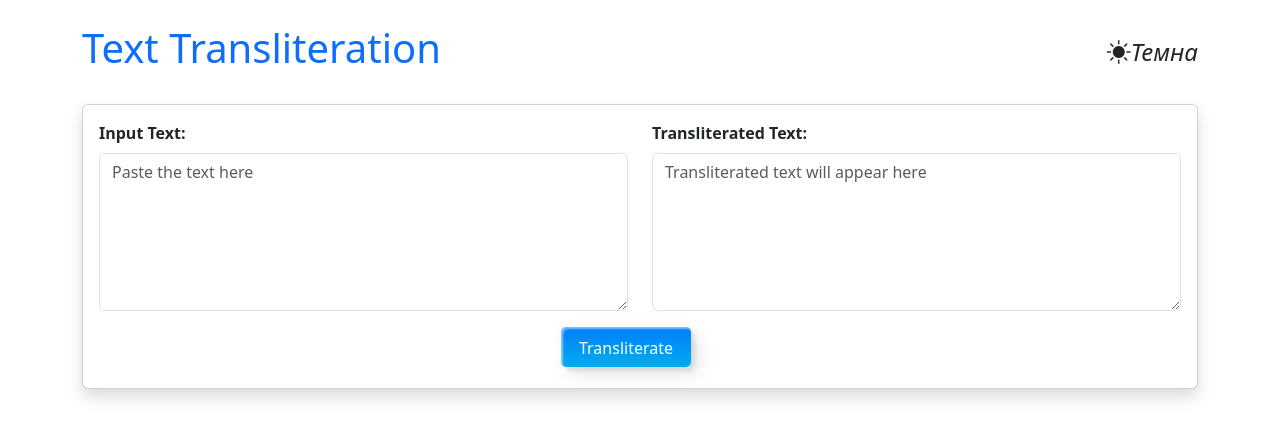
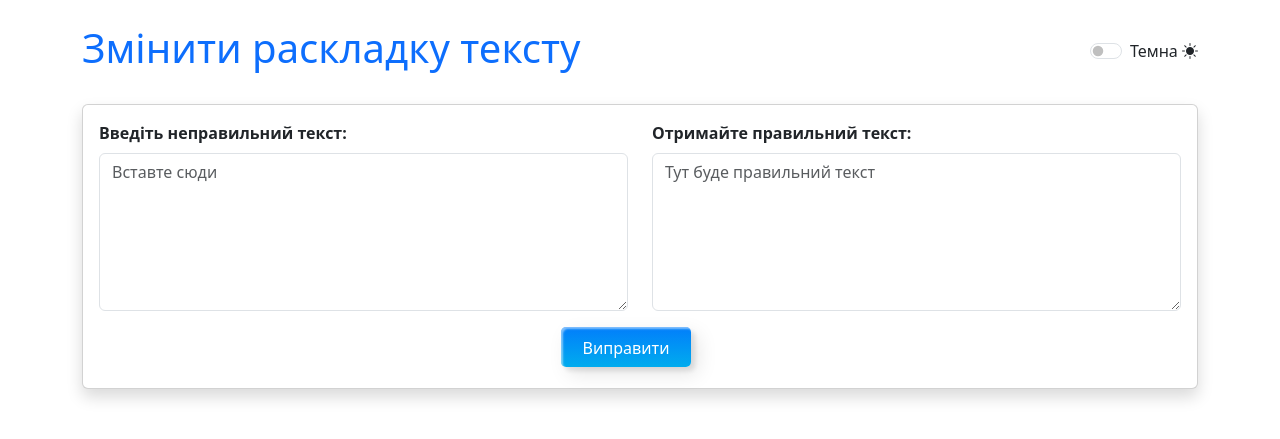
Before and after one commit to meni0419/DjangoTestProject, a Django app: page / in a window 1280 px wide. Shown: the top 439 px of the page. Run offline with Django 5.2, Linux system fonts and the light colour scheme.

Commit message:
added save to localstorage and UK

```diff
--- /dev/null
+++ b/static/scripts.js
@@ -0,0 +1,85 @@
+// Load persisted theme preference and switcher state on page load
+document.addEventListener("DOMContentLoaded", () => {
+    const storedTheme = localStorage.getItem("theme");
+    const themeSwitcher = document.getElementById("flexSwitchCheckDefault");
+
+    if (storedTheme === "dark") {
+        enableDarkMode();
+        themeSwitcher.checked = true; // Match switcher state to dark mode
+    } else {
+        disableDarkMode();
+        themeSwitcher.checked = false; // Match switcher state to light mode
+    }
+});
+
+// Toggle between light and dark mode
+function toggleTheme() {
+    const body = document.body;
+    const themeIcon = document.getElementById("themeToggleIcon");
+
+    // Check the current mode and toggle
+    if (body.classList.contains("dark-mode")) {
+        disableDarkMode();
+        localStorage.setItem("theme", "light"); // Save preference to localStorage
+    } else {
+        enableDarkMode();
+        localStorage.setItem("theme", "dark"); // Save preference to localStorage
+    }
+}
+
+// Enable Dark Mode
+function enableDarkMode() {
+    document.body.classList.add("dark-mode");
+    document.getElementById("themeToggleIcon").classList.replace("bi-sun-fill", "bi-moon-fill");
+    document.getElementById("themeToggleIcon").title = "Switch to Day Mode";
+    document.getElementById("pageTitle").classList.replace("text-primary", "text-info");
+    document.getElementById("labelToggle").innerText = "Світла";
+
+    // Apply dark mode to textareas
+    document.querySelectorAll("textarea").forEach((textarea) => textarea.classList.add("dark-mode"));
+
+    // Also ensure all labels become 'dark-mode' styled
+    document.querySelectorAll("label").forEach((label) => label.classList.add("dark-mode"));
+
+    // Apply dark mode to cards
+    document.querySelectorAll(".card").forEach((card) => card.classList.add("dark-mode"));
+}
+
+// Disable Dark Mode (Light Mode)
+function disableDarkMode() {
+    document.body.classList.remove("dark-mode");
+    document.getElementById("themeToggleIcon").classList.replace("bi-moon-fill", "bi-sun-fill");
+    document.getElementById("themeToggleIcon").title = "Switch to Night Mode";
+    document.getElementById("pageTitle").classList.replace("text-info", "text-primary");
+    document.getElementById("labelToggle").innerText = "Темна";
+
+    // Remove dark mode from textareas
+    document.querySelectorAll("textarea").forEach((textarea) => textarea.classList.remove("dark-mode"));
+
+    // Also revert labels to their default styles
+    document.querySelectorAll("label").forEach((label) => label.classList.remove("dark-mode"));
+
+    // Remove dark mode from cards
+    document.querySelectorAll(".card").forEach((card) => card.classList.remove("dark-mode"));
+}
+
+// Transliterate input text function (replace with your logic)
+async function transliterateText() {
+    const inputText = document.getElementById("inputText").value;
+    const csrfToken = document.querySelector('[name=csrfmiddlewaretoken]').value;
+
+    // Placeholder for POST request (replace with your Django logic)
+    const response = await fetch("/", {
+        method: "POST",
+        headers: {
+            "Content-Type": "application/x-www-form-urlencoded",
+            "X-CSRFToken": csrfToken
+        },
+        body: new URLSearchParams({
+            "text": inputText
+        })
+    });
+
+    const data = await response.json();
+    document.getElementById("outputText").value = data.transliterated_text;
+}
--- a/templates/homepage.html
+++ b/templates/homepage.html
@@ -1,5 +1,5 @@
 <!DOCTYPE html>
-<html lang="en">
+<html lang="uk">
 <head>
     <meta charset="UTF-8">
     <meta name="viewport" content="width=device-width, initial-scale=1.0">
@@ -7,6 +7,8 @@
     <!-- Bootstrap CSS -->
     <link href="https://cdn.jsdelivr.net/npm/bootstrap@5.3.2/dist/css/bootstrap.min.css" rel="stylesheet">
     <script src="https://cdn.jsdelivr.net/npm/bootstrap@5.3.2/dist/js/bootstrap.bundle.min.js"></script>
+    {% load static %}
+    <script src="{% static 'scripts.js' %}"></script>
     <style>
         /* Custom dark theme styles */
         body.dark-mode {
@@ -36,7 +38,7 @@
 
         /* Theme switch button styles */
         #themeToggleIcon {
-            font-size: 1.5rem;
+            font-size: 1rem;
             cursor: pointer;
         }
 
@@ -47,12 +49,13 @@
         label {
             transition: background-color 0.3s ease, color 0.3s ease;
         }
+
         /* 12 */
-        .btn-12{
+        .btn-12 {
             position: relative;
             right: 20px;
             bottom: 20px;
-            border:none;
+            border: none;
             box-shadow: none;
             width: 130px;
             height: 40px;
@@ -62,18 +65,19 @@
             color: #fff;
             background-color: transparent;
         }
+
         .btn-12 span {
-            background: rgb(0,172,238);
-            background: linear-gradient(0deg, rgba(0,172,238,1) 0%, rgba(2,126,251,1) 100%);
+            background: rgb(0, 172, 238);
+            background: linear-gradient(0deg, rgba(0, 172, 238, 1) 0%, rgba(2, 126, 251, 1) 100%);
             display: block;
             position: absolute;
             width: 130px;
             height: 40px;
-            box-shadow:inset 2px 2px 2px 0px rgba(255,255,255,.5),
-            7px 7px 20px 0px rgba(0,0,0,.1),
-            4px 4px 5px 0px rgba(0,0,0,.1);
+            box-shadow: inset 2px 2px 2px 0 rgba(255, 255, 255, .5),
+            7px 7px 20px 0 rgba(0, 0, 0, .1),
+            4px 4px 5px 0 rgba(0, 0, 0, .1);
             border-radius: 5px;
-            margin:0;
+            margin: 0;
             text-align: center;
             -webkit-box-sizing: border-box;
             -moz-box-sizing: border-box;
@@ -81,12 +85,12 @@
             -webkit-transition: all .3s;
             transition: all .3s;
         }
-            .btn-12 span:nth-child(1) {
-            box-shadow:
-            -7px -7px 20px 0px #fff9,
-            -4px -4px 5px 0px #fff9,
-            7px 7px 20px 0px #0002,
-            4px 4px 5px 0px #0001;
+
+        .btn-12 span:nth-child(1) {
+            box-shadow: -7px -7px 20px 0 #fff9,
+            -4px -4px 5px 0 #fff9,
+            7px 7px 20px 0 #0002,
+            4px 4px 5px 0 #0001;
             -webkit-transform: rotateX(90deg);
             -moz-transform: rotateX(90deg);
             transform: rotateX(90deg);
@@ -94,7 +98,8 @@
             -moz-transform-origin: 50% 50% -20px;
             transform-origin: 50% 50% -20px;
         }
-            .btn-12 span:nth-child(2) {
+
+        .btn-12 span:nth-child(2) {
             -webkit-transform: rotateX(0deg);
             -moz-transform: rotateX(0deg);
             transform: rotateX(0deg);
@@ -102,24 +107,31 @@
             -moz-transform-origin: 50% 50% -20px;
             transform-origin: 50% 50% -20px;
         }
+
         .btn-12:hover span:nth-child(1) {
-            box-shadow:inset 2px 2px 2px 0px rgba(255,255,255,.5),
-            7px 7px 20px 0px rgba(0,0,0,.1),
-            4px 4px 5px 0px rgba(0,0,0,.1);
+            box-shadow: inset 2px 2px 2px 0 rgba(255, 255, 255, .5),
+            7px 7px 20px 0 rgba(0, 0, 0, .1),
+            4px 4px 5px 0 rgba(0, 0, 0, .1);
             -webkit-transform: rotateX(0deg);
             -moz-transform: rotateX(0deg);
             transform: rotateX(0deg);
         }
+
         .btn-12:hover span:nth-child(2) {
-            box-shadow:inset 2px 2px 2px 0px rgba(255,255,255,.5),
-            7px 7px 20px 0px rgba(0,0,0,.1),
-            4px 4px 5px 0px rgba(0,0,0,.1);
+            box-shadow: inset 2px 2px 2px 0 rgba(255, 255, 255, .5),
+            7px 7px 20px 0 rgba(0, 0, 0, .1),
+            4px 4px 5px 0 rgba(0, 0, 0, .1);
             color: transparent;
             -webkit-transform: rotateX(-90deg);
             -moz-transform: rotateX(-90deg);
             transform: rotateX(-90deg);
         }
+
         #labelToggle {
+            cursor: pointer;
+        }
+
+        .form-check-input {
             cursor: pointer;
         }
     </style>
@@ -130,8 +142,15 @@
 <div class="container">
     <!-- Page Header with Theme Toggle -->
     <div class="d-flex justify-content-between align-items-center my-4">
-        <h1 id="pageTitle" class="text-primary">Text Transliteration</h1>
-        <i id="themeToggleIcon" class="bi bi-sun-fill" title="Switch to Night Mode" onclick="toggleTheme()" aria-hidden="true"><label id="labelToggle">Темна</label></i>
+        <h1 id="pageTitle" class="text-primary">Змінити раскладку тексту</h1>
+        <div class="form-check form-switch">
+            <label id="labelToggle" for="flexSwitchCheckDefault">Темна</label>
+            <input id="flexSwitchCheckDefault" title="Увімкніть нічний режим"
+                   onclick="toggleTheme()" aria-hidden="true" class="form-check-input"
+                   type="checkbox" role="switch">
+            <i id="themeToggleIcon" class="bi bi-sun-fill" title="Увімкніть нічний режим" onclick="toggleTheme()"
+               aria-hidden="true"></i>
+        </div>
     </div>
 
     <div class="card shadow">
@@ -142,112 +161,29 @@
                 <div class="row">
                     <!-- Input Text -->
                     <div class="col-12 col-lg-6 mb-3">
-                        <label for="inputText" class="form-label fw-semibold">Input Text:</label>
+                        <label for="inputText" class="form-label fw-semibold">Введіть неправильний текст:</label>
                         <textarea id="inputText" class="form-control" rows="6"
-                                  placeholder="Paste the text here"></textarea>
+                                  placeholder="Вставте сюди"></textarea>
                     </div>
 
                     <!-- Output Text -->
                     <div class="col-12 col-lg-6 mb-3">
-                        <label for="outputText" class="form-label fw-semibold">Transliterated Text:</label>
+                        <label for="outputText" class="form-label fw-semibold">Отримайте правильний текст:</label>
                         <textarea id="outputText" class="form-control" rows="6"
-                                  placeholder="Transliterated text will appear here" readonly></textarea>
+                                  placeholder="Тут буде правильний текст" readonly></textarea>
                     </div>
                 </div>
 
                 <!-- Submit Button -->
                 <div class="text-center">
-                    <button type="submit" class="custom-btn btn-12"><span>Click!</span><span>Transliterate</span></button>
-                    <!-- <button type="submit" class="btn btn-primary btn-lg">Transliterate</button> -->
+                    <button type="submit" class="btn-12"><span>Тисни!</span><span>Виправити</span></button>
                 </div>
             </form>
         </div>
     </div>
 </div>
 
-<script>
-    // Load persisted theme preference on page load
-    document.addEventListener("DOMContentLoaded", () => {
-        const storedTheme = localStorage.getItem("theme"); // Get theme from localStorage
-        if (storedTheme === "dark") {
-            enableDarkMode();
-        } else {
-            disableDarkMode(); // Ensure default is light mode if no preference
-        }
-    });
 
-    // Toggle between light and dark mode
-    function toggleTheme() {
-        const body = document.body;
-        const themeIcon = document.getElementById("themeToggleIcon");
-
-        // Check the current mode and toggle
-        if (body.classList.contains("dark-mode")) {
-            disableDarkMode();
-            localStorage.setItem("theme", "light"); // Save preference to localStorage
-            document.getElementById("labelToggle").innerText = "Темна";
-        } else {
-            enableDarkMode();
-            localStorage.setItem("theme", "dark"); // Save preference to localStorage
-            document.getElementById("labelToggle").innerText = "Світла";
-        }
-    }
-
-    // Enable Dark Mode
-    function enableDarkMode() {
-        document.body.classList.add("dark-mode");
-        document.getElementById("themeToggleIcon").classList.replace("bi-sun-fill", "bi-moon-fill");
-        document.getElementById("themeToggleIcon").title = "Switch to Day Mode";
-        document.getElementById("pageTitle").classList.replace("text-primary", "text-info");
-
-        // Apply dark mode to textareas
-        document.querySelectorAll("textarea").forEach((textarea) => textarea.classList.add("dark-mode"));
-
-        // Also ensure all labels become 'dark-mode' styled
-        document.querySelectorAll("label").forEach((label) => label.classList.add("dark-mode"));
-
-        // Apply dark mode to cards
-        document.querySelectorAll(".card").forEach((card) => card.classList.add("dark-mode"));
-    }
-
-    // Disable Dark Mode (Light Mode)
-    function disableDarkMode() {
-        document.body.classList.remove("dark-mode");
-        document.getElementById("themeToggleIcon").classList.replace("bi-moon-fill", "bi-sun-fill");
-        document.getElementById("themeToggleIcon").title = "Switch to Night Mode";
-        document.getElementById("pageTitle").classList.replace("text-info", "text-primary");
-
-        // Remove dark mode from textareas
-        document.querySelectorAll("textarea").forEach((textarea) => textarea.classList.remove("dark-mode"));
-
-        // Also revert labels to their default styles
-        document.querySelectorAll("label").forEach((label) => label.classList.remove("dark-mode"));
-
-        // Remove dark mode from cards
-        document.querySelectorAll(".card").forEach((card) => card.classList.remove("dark-mode"));
-    }
-
-    // Transliterate input text function (replace with your logic)
-    async function transliterateText() {
-        const inputText = document.getElementById("inputText").value;
-        const csrfToken = document.querySelector('[name=csrfmiddlewaretoken]').value;
-
-        // Placeholder for POST request (replace with your Django logic)
-        const response = await fetch("/", {
-            method: "POST",
-            headers: {
-                "Content-Type": "application/x-www-form-urlencoded",
-                "X-CSRFToken": csrfToken
-            },
-            body: new URLSearchParams({
-                "text": inputText
-            })
-        });
-
-        const data = await response.json();
-        document.getElementById("outputText").value = data.transliterated_text;
-    }
-</script>
 
 <!-- Bootstrap Icons (for Sun and Moon icons) -->
 <link href="https://cdn.jsdelivr.net/npm/bootstrap-icons/font/bootstrap-icons.css" rel="stylesheet">
```
Also changed, not shown: MySQLandDjango/settings.py (+25 -13 lines), templates/style.css (added).
